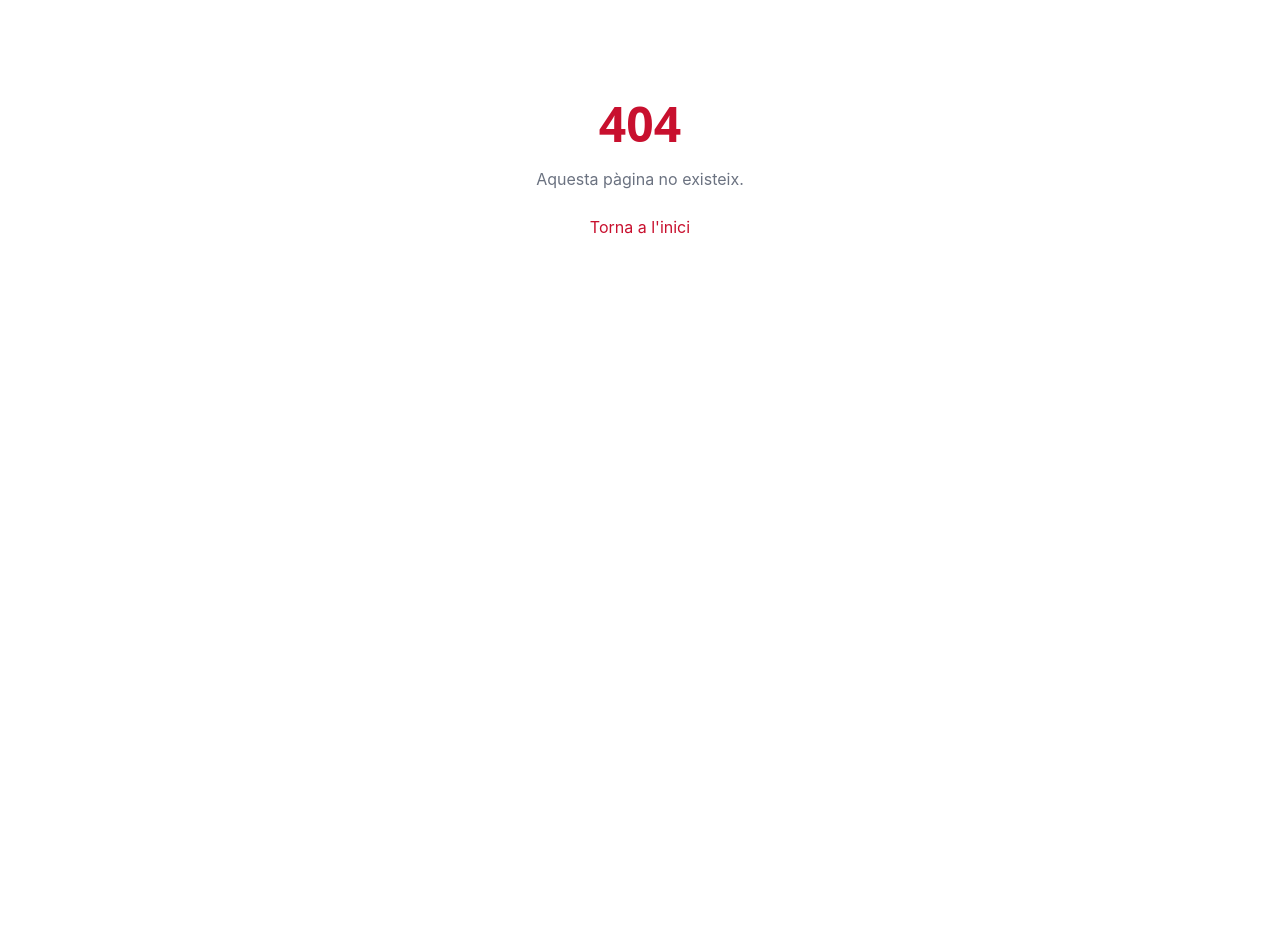
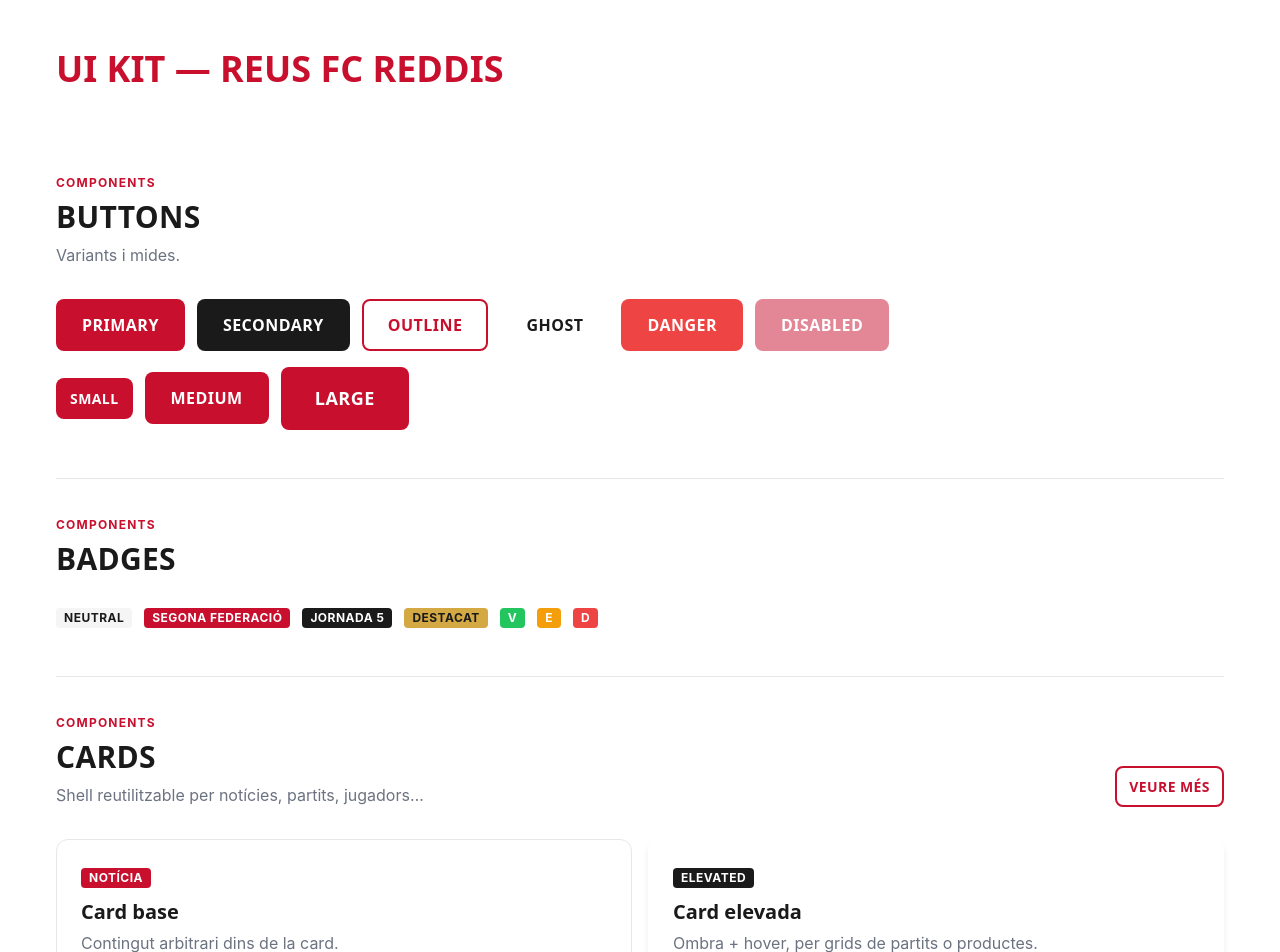
Before and after one commit to polb1/rework-RFCR, a React (Vite) app: page /ui in a window 1280 px wide. Before the commit this address had no page. Shown: the top 952 px of the page. Before the commit the page ends 800 px from the top, so only its background shows below. Built offline with nearby package versions, Linux system fonts and the light colour scheme.

Commit message:
Fase 2: design system base (Button, Badge, Card, SectionHeader) + /ui showcase

```diff
--- /dev/null
+++ b/src/components/ui/Badge/Badge.jsx
@@ -0,0 +1,5 @@
+import styles from './Badge.module.css';
+
+export default function Badge({ variant = 'neutral', children, className = '' }) {
+  return <span className={`${styles.badge} ${styles[variant]} ${className}`.trim()}>{children}</span>;
+}
--- /dev/null
+++ b/src/components/ui/Badge/Badge.module.css
@@ -0,0 +1,21 @@
+.badge {
+  display: inline-flex;
+  align-items: center;
+  gap: var(--space-1);
+  padding: var(--space-1) var(--space-2);
+  font-family: var(--font-primary);
+  font-size: var(--text-xs);
+  font-weight: 700;
+  text-transform: uppercase;
+  letter-spacing: 0.04em;
+  border-radius: var(--radius-sm);
+  line-height: 1;
+}
+
+.neutral { background: var(--color-surface); color: var(--color-text); }
+.primary { background: var(--color-primary); color: #fff; }
+.dark    { background: var(--color-secondary); color: #fff; }
+.accent  { background: var(--color-accent); color: var(--color-secondary); }
+.win     { background: var(--color-success); color: #fff; }
+.draw    { background: var(--color-warning); color: #fff; }
+.loss    { background: var(--color-error); color: #fff; }
--- /dev/null
+++ b/src/components/ui/Button/Button.jsx
@@ -0,0 +1,12 @@
+import styles from './Button.module.css';
+
+export default function Button({
+  as: Tag = 'button',
+  variant = 'primary',
+  size = 'md',
+  className = '',
+  ...props
+}) {
+  const cls = `${styles.btn} ${styles[variant]} ${styles[size]} ${className}`.trim();
+  return <Tag className={cls} {...props} />;
+}
--- /dev/null
+++ b/src/components/ui/Button/Button.module.css
@@ -0,0 +1,35 @@
+.btn {
+  display: inline-flex;
+  align-items: center;
+  justify-content: center;
+  gap: var(--space-2);
+  font-family: var(--font-display);
+  font-weight: 700;
+  text-transform: uppercase;
+  letter-spacing: 0.03em;
+  border-radius: var(--radius-md);
+  border: 2px solid transparent;
+  transition: background-color .15s, color .15s, border-color .15s, transform .05s;
+  white-space: nowrap;
+}
+.btn:active { transform: translateY(1px); }
+.btn:disabled { opacity: .5; cursor: not-allowed; }
+
+.sm { padding: var(--space-2) var(--space-3); font-size: var(--text-sm); }
+.md { padding: var(--space-3) var(--space-6); font-size: var(--text-base); }
+.lg { padding: var(--space-4) var(--space-8); font-size: var(--text-lg); }
+
+.primary { background: var(--color-primary); color: #fff; }
+.primary:hover { background: #a30d25; color: #fff; }
+
+.secondary { background: var(--color-secondary); color: #fff; }
+.secondary:hover { background: #000; color: #fff; }
+
+.outline { background: transparent; color: var(--color-primary); border-color: var(--color-primary); }
+.outline:hover { background: var(--color-primary); color: #fff; }
+
+.ghost { background: transparent; color: var(--color-text); }
+.ghost:hover { background: var(--color-surface); color: var(--color-text); }
+
+.danger { background: var(--color-error); color: #fff; }
+.danger:hover { background: #c73535; color: #fff; }
--- /dev/null
+++ b/src/components/ui/Card/Card.jsx
@@ -0,0 +1,6 @@
+import styles from './Card.module.css';
+
+export default function Card({ as: Tag = 'article', elevated = false, className = '', children, ...props }) {
+  const cls = `${styles.card} ${elevated ? styles.elevated : ''} ${className}`.trim();
+  return <Tag className={cls} {...props}>{children}</Tag>;
+}
--- /dev/null
+++ b/src/components/ui/Card/Card.module.css
@@ -0,0 +1,10 @@
+.card {
+  background: var(--color-bg);
+  border: 1px solid var(--color-border);
+  border-radius: var(--radius-lg);
+  padding: var(--space-6);
+  transition: box-shadow .15s, transform .15s;
+}
+
+.elevated { box-shadow: var(--shadow-md); border-color: transparent; }
+.elevated:hover { box-shadow: var(--shadow-lg); transform: translateY(-2px); }
--- /dev/null
+++ b/src/components/ui/SectionHeader/SectionHeader.jsx
@@ -0,0 +1,14 @@
+import styles from './SectionHeader.module.css';
+
+export default function SectionHeader({ eyebrow, title, subtitle, action }) {
+  return (
+    <header className={styles.header}>
+      <div className={styles.text}>
+        {eyebrow && <span className={styles.eyebrow}>{eyebrow}</span>}
+        <h2 className={styles.title}>{title}</h2>
+        {subtitle && <p className={styles.subtitle}>{subtitle}</p>}
+      </div>
+      {action && <div className={styles.action}>{action}</div>}
+    </header>
+  );
+}
--- /dev/null
+++ b/src/components/ui/SectionHeader/SectionHeader.module.css
@@ -0,0 +1,33 @@
+.header {
+  display: flex;
+  align-items: flex-end;
+  justify-content: space-between;
+  gap: var(--space-6);
+  margin-bottom: var(--space-8);
+  flex-wrap: wrap;
+}
+
+.eyebrow {
+  display: inline-block;
+  font-family: var(--font-primary);
+  font-size: var(--text-xs);
+  font-weight: 700;
+  text-transform: uppercase;
+  letter-spacing: 0.1em;
+  color: var(--color-primary);
+  margin-bottom: var(--space-2);
+}
+
+.title {
+  font-size: var(--text-3xl);
+  text-transform: uppercase;
+  letter-spacing: 0.01em;
+}
+
+.subtitle {
+  margin-top: var(--space-2);
+  color: var(--color-text-muted);
+  font-size: var(--text-base);
+}
+
+.action { flex-shrink: 0; }
--- /dev/null
+++ b/src/pages/UIKit/UIKit.jsx
@@ -0,0 +1,68 @@
+import Button from '../../components/ui/Button/Button.jsx';
+import Badge from '../../components/ui/Badge/Badge.jsx';
+import Card from '../../components/ui/Card/Card.jsx';
+import SectionHeader from '../../components/ui/SectionHeader/SectionHeader.jsx';
+import styles from './UIKit.module.css';
+
+export default function UIKit() {
+  return (
+    <main className={`container ${styles.page}`}>
+      <h1 className={styles.pageTitle}>UI Kit — Reus FC Reddis</h1>
+
+      <section className={styles.section}>
+        <SectionHeader eyebrow="Components" title="Buttons" subtitle="Variants i mides." />
+        <div className={styles.row}>
+          <Button variant="primary">Primary</Button>
+          <Button variant="secondary">Secondary</Button>
+          <Button variant="outline">Outline</Button>
+          <Button variant="ghost">Ghost</Button>
+          <Button variant="danger">Danger</Button>
+          <Button variant="primary" disabled>Disabled</Button>
+        </div>
+        <div className={styles.row}>
+          <Button size="sm">Small</Button>
+          <Button size="md">Medium</Button>
+          <Button size="lg">Large</Button>
+        </div>
+      </section>
+
+      <section className={styles.section}>
+        <SectionHeader eyebrow="Components" title="Badges" />
+        <div className={styles.row}>
+          <Badge>Neutral</Badge>
+          <Badge variant="primary">Segona Federació</Badge>
+          <Badge variant="dark">Jornada 5</Badge>
+          <Badge variant="accent">Destacat</Badge>
+          <Badge variant="win">V</Badge>
+          <Badge variant="draw">E</Badge>
+          <Badge variant="loss">D</Badge>
+        </div>
+      </section>
+
+      <section className={styles.section}>
+        <SectionHeader
+          eyebrow="Components"
+          title="Cards"
+          subtitle="Shell reutilitzable per notícies, partits, jugadors…"
+          action={<Button variant="outline" size="sm">Veure més</Button>}
+        />
+        <div className={styles.grid}>
+          <Card>
+            <Badge variant="primary">Notícia</Badge>
+            <h3 style={{ marginTop: '.75rem', fontSize: '1.25rem' }}>Card base</h3>
+            <p style={{ marginTop: '.5rem', color: 'var(--color-text-muted)' }}>
+              Contingut arbitrari dins de la card.
+            </p>
+          </Card>
+          <Card elevated>
+            <Badge variant="dark">Elevated</Badge>
+            <h3 style={{ marginTop: '.75rem', fontSize: '1.25rem' }}>Card elevada</h3>
+            <p style={{ marginTop: '.5rem', color: 'var(--color-text-muted)' }}>
+              Ombra + hover, per grids de partits o productes.
+            </p>
+          </Card>
+        </div>
+      </section>
+    </main>
+  );
+}
--- /dev/null
+++ b/src/pages/UIKit/UIKit.module.css
@@ -0,0 +1,28 @@
+.page { padding-block: var(--space-12); }
+
+.pageTitle {
+  font-size: var(--text-4xl);
+  color: var(--color-primary);
+  text-transform: uppercase;
+  margin-bottom: var(--space-12);
+}
+
+.section {
+  padding-block: var(--space-8);
+  border-top: 1px solid var(--color-border);
+}
+.section:first-of-type { border-top: 0; }
+
+.row {
+  display: flex;
+  flex-wrap: wrap;
+  gap: var(--space-3);
+  align-items: center;
+  margin-bottom: var(--space-4);
+}
+
+.grid {
+  display: grid;
+  gap: var(--space-4);
+  grid-template-columns: repeat(auto-fit, minmax(260px, 1fr));
+}
--- a/src/router.jsx
+++ b/src/router.jsx
@@ -1,8 +1,10 @@
 import { createBrowserRouter } from 'react-router-dom';
 import Home from './pages/Home/Home.jsx';
+import UIKit from './pages/UIKit/UIKit.jsx';
 import NotFound from './pages/NotFound/NotFound.jsx';
 
 export const router = createBrowserRouter([
   { path: '/', element: <Home /> },
+  { path: '/ui', element: <UIKit /> },
   { path: '*', element: <NotFound /> },
 ]);
```
